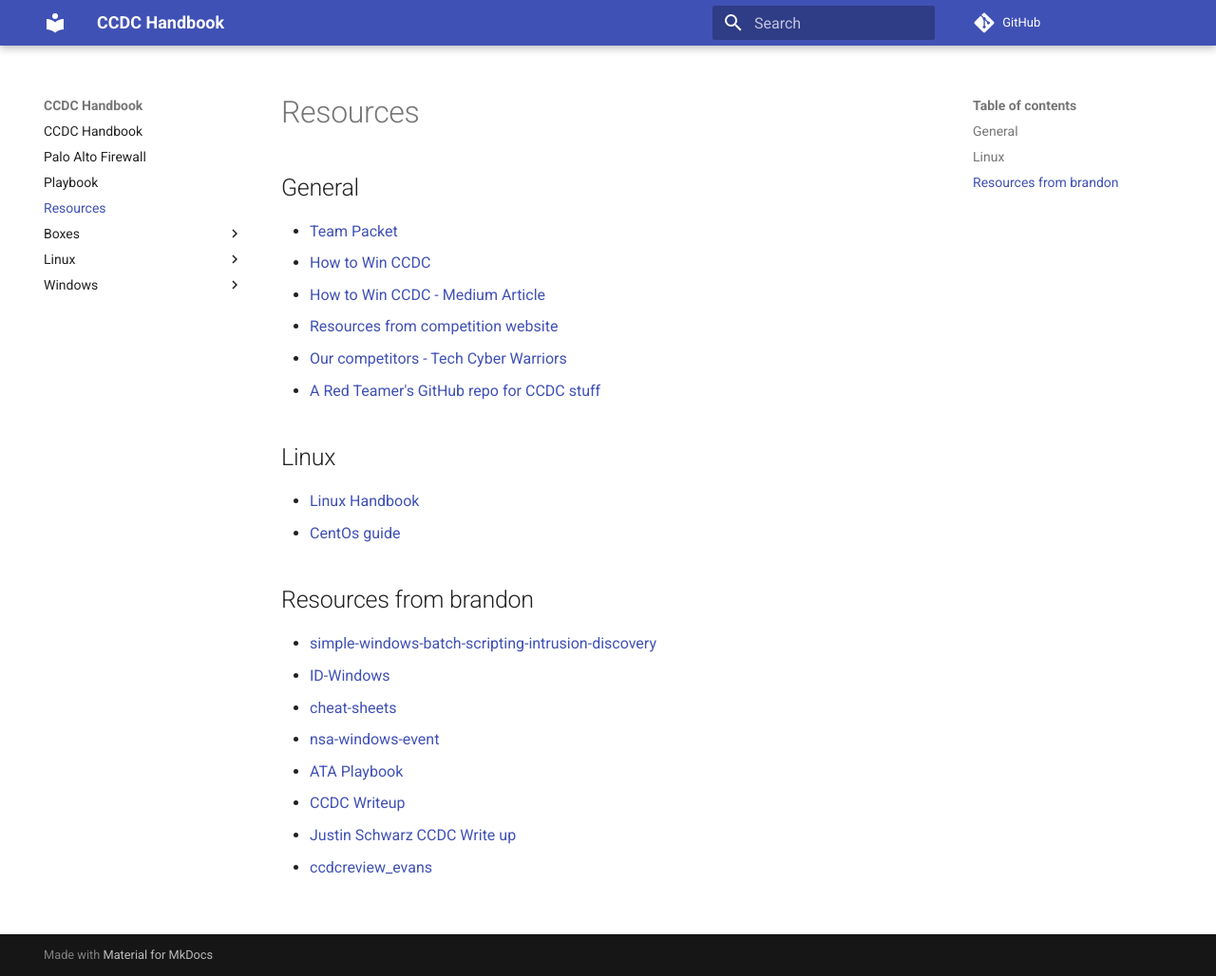
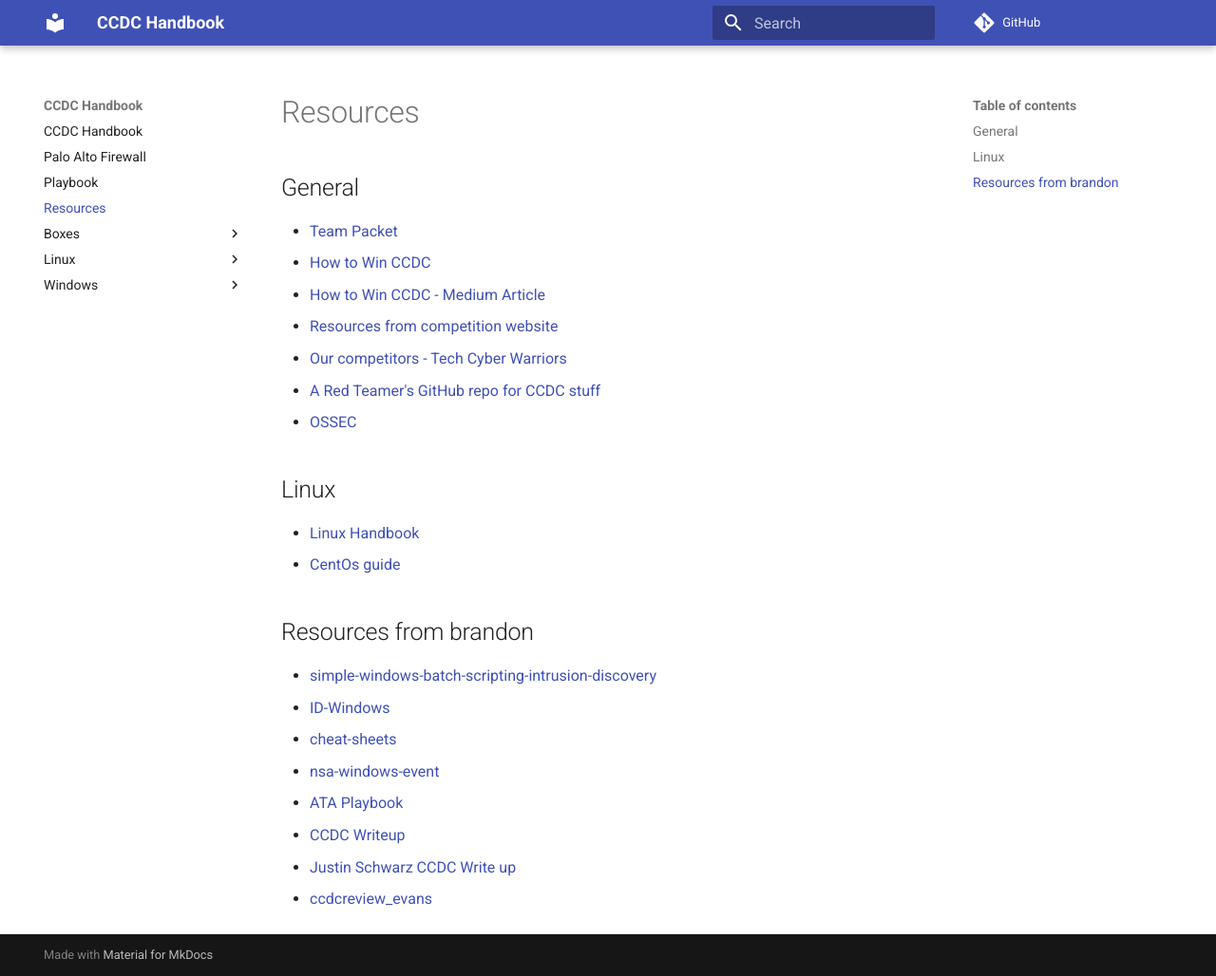
Before and after one commit to ius-csg/ccdc-handbook, an MkDocs documentation site: the page built from docs/Resources.md, in a window 1280 px wide and 1028 px high. Shown: the whole window at 95% size. Built offline with MkDocs 1.6.1 and Material for MkDocs 9.7.7, drawn with Linux system fonts in a browser that asks for light colours; comment, search, counter and statistics services are not loaded.

Commit message:
Add OSSEC

```diff
--- a/docs/Resources.md
+++ b/docs/Resources.md
@@ -8,7 +8,7 @@
 * [Resources from competition website](http://cssia.org/cssia-resources.cfm)
 * [Our competitors - Tech Cyber Warriors](https://techcyberwarriors.org)
 * [A Red Teamer's GitHub repo for CCDC stuff](https://github.com/bluscreenofjeff/CCDC-Scripts)
-
+* [OSSEC](https://www.ossec.net)
 ## Linux
 
 * [Linux Handbook](http://www.cs.mercer.edu/courses/David%20Cozart/IST%20301/Cyber%20Defense%20Spring%202017/Hardening%20Directives/LinuxGeneralDocumentation-Adams.pdf)
```
